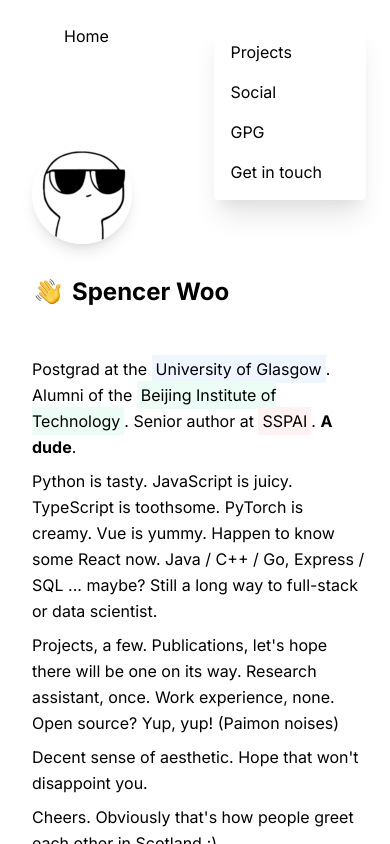
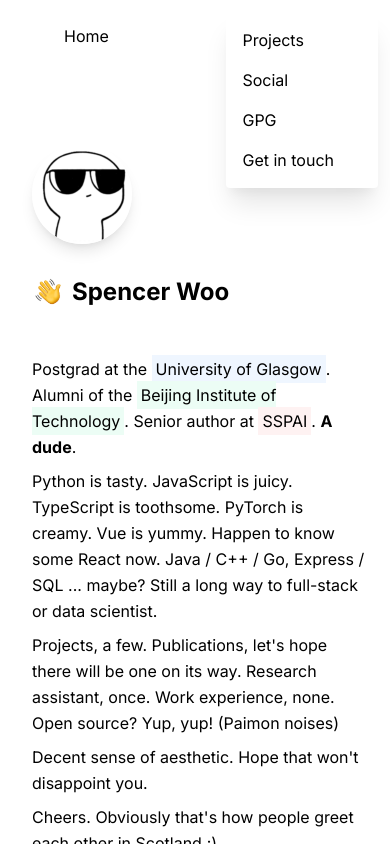
Before and after one commit to fat-bamboo/portfolio-react, a React (Vite) app: page / in a window 390 px wide. Both pictures are taken after a click on the button 350 px from the left and 36 px from the top of the page. Shown: the top 844 px of the page. Built offline with nearby package versions, Linux system fonts and the light colour scheme; some icons are missing.

Commit message:
feat: mobile breakpoint menu with transition

```diff
--- a/package.json
+++ b/package.json
@@ -7,10 +7,12 @@
     "build": "tsc && vite build"
   },
   "dependencies": {
+    "@types/react-transition-group": "^4.4.0",
     "heroicons-react": "^1.3.0",
     "react": "^17.0.1",
     "react-dom": "^17.0.1",
-    "react-router-dom": "^5.2.0"
+    "react-router-dom": "^5.2.0",
+    "react-transition-group": "^4.4.1"
   },
   "devDependencies": {
     "@tailwindcss/postcss7-compat": "^2.0.3",
--- a/src/App.tsx
+++ b/src/App.tsx
@@ -1,5 +1,6 @@
 import React, { useState } from 'react'
 import { BrowserRouter as Router, Switch, Route, Link } from 'react-router-dom'
+import { CSSTransition } from 'react-transition-group'
 
 import { AcademicCapOutline, MenuOutline, MailOutline } from 'heroicons-react'
 
@@ -13,6 +14,7 @@ const App = () => {
   const currentYear: number = new Date().getFullYear()
   const [showMenu, setShowMenu] = useState(false)
 
+  const menuRef = React.useRef(null)
   const toggleMenu = () => {
     setShowMenu(!showMenu)
   }
@@ -26,6 +28,7 @@ const App = () => {
               <AcademicCapOutline className="mr-4" />
               <span>Home</span>
             </Link>
+
             {/* Navigation on desktop devices */}
             <div className="flex hidden md:block">
               <Link className="text-blue-700 p-2 mr-2 rounded hover:bg-blue-50" to="/projects">
@@ -44,12 +47,14 @@ const App = () => {
             >
               Get in touch
             </a>
+
             {/* Navigation on mobile devices (dropdown menu) */}
             <button className="md:hidden p-2" onClick={toggleMenu}>
               <MenuOutline />
             </button>
-            {showMenu && (
-              <div className="absolute right-0 top-0 flex flex-col space-y-4 m-6 p-4 rounded bg-white shadow-xl">
+            <CSSTransition in={showMenu} timeout={300} classNames="menu" unmountOnExit nodeRef={menuRef}>
+              <div className="absolute top-0 right-0" ref={menuRef}>
+                <div className="flex flex-col space-y-4 m-3 p-4 rounded bg-white shadow-xl">
                   <Link className="" to="/projects" onClick={toggleMenu}>
                     Projects
                   </Link>
@@ -64,7 +69,8 @@ const App = () => {
                     <MailOutline size={20} />
                   </a>
                 </div>
-            )}
+              </div>
+            </CSSTransition>
           </nav>
 
           <div className="my-16">
@@ -87,6 +93,7 @@ const App = () => {
             </Switch>
           </div>
         </div>
+
         <footer className="w-full text-center bg-gray-800 text-gray-400 p-4">
           <div className="container mx-auto">
             <div>
--- a/src/index.css
+++ b/src/index.css
@@ -48,3 +48,23 @@
     transform: rotate(0deg);
   }
 }
+
+.menu-enter {
+  opacity: 0;
+  transform: scale(0.9);
+  transform-origin: top right;
+}
+.menu-enter-active {
+  opacity: 1;
+  transform: translateX(0);
+  transition: opacity 200ms, transform 200ms;
+}
+.menu-exit {
+  opacity: 1;
+}
+.menu-exit-active {
+  opacity: 0;
+  transform: scale(0.9);
+  transform-origin: top right;
+  transition: opacity 200ms, transform 200ms;
+}
```
Also changed, not shown: 1 other file (tests, documents, lock files or other folders). Lines whose indentation alone changed are shown as unchanged.
